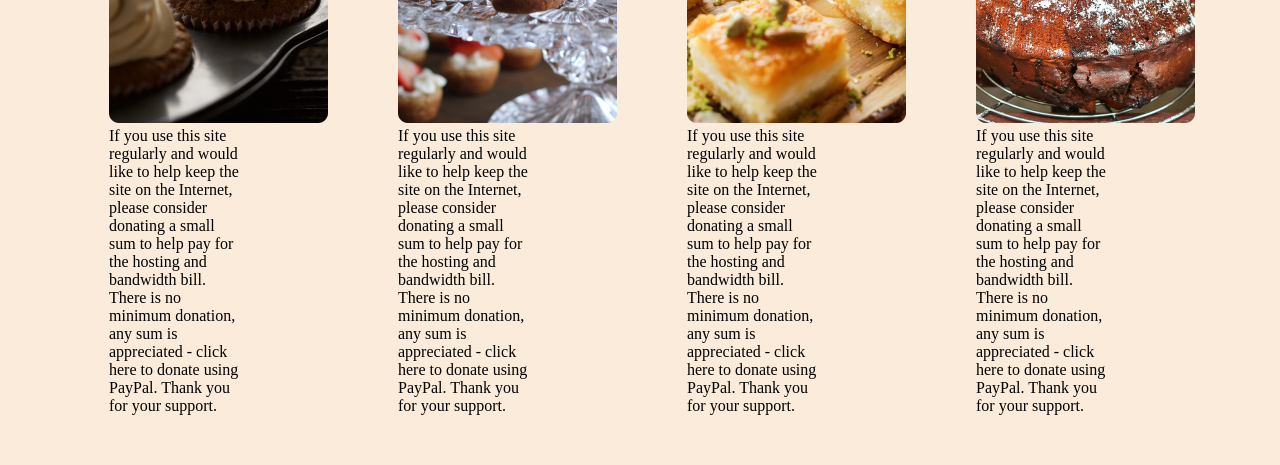
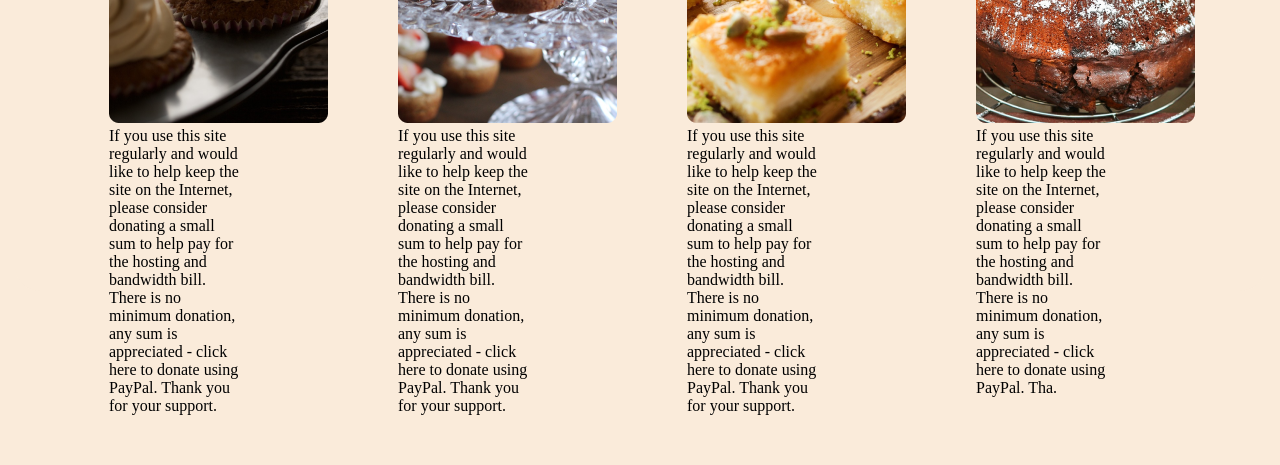
Before and after one commit to 2023-senai-sp-ford-enter/t3-codeplay-websiteConfeitaria, a plain HTML site: page blog.html in a window 1280 px wide. Shown: the part 1523-1988 px from the top of the page. Drawn offline with Linux system fonts and the light colour scheme; a web font is replaced by a local one.

Commit message:
blog realizado

```diff
--- a/blog.html
+++ b/blog.html
@@ -99,7 +99,7 @@
         <div class="estrofe"><img src="img_blog/bl-simples.png">
             <p>If you use this site regularly and would like to help keep the site on the Internet, please consider
                 donating a small sum to help pay for the hosting and bandwidth bill. There is no minimum donation, any
-                sum is appreciated - click here to donate using PayPal. Thank you for your support.</p>
+                sum is appreciated - click here to donate using PayPal. Tha.</p>
         </div>
     </div>
 
```
